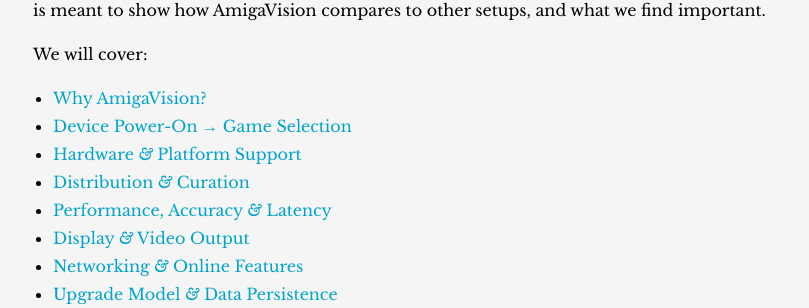
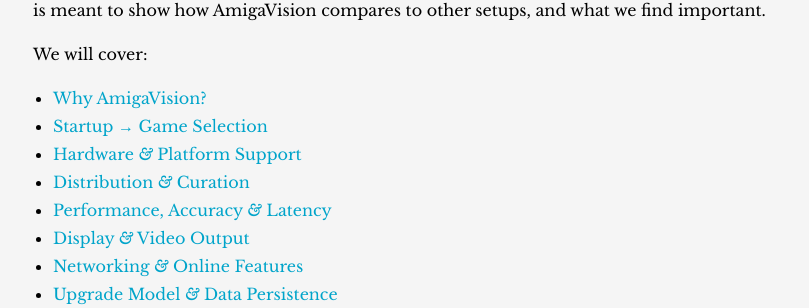
Before and after one commit to amigavision/amigavision.github.io, a Jekyll site: the page built from vs.md, in a window 1280 px wide and 900 px high, scrolled down 316 px. Shown: the part 144-452 px from the top of the window, without its empty margins (232-1041 px from the left). Built offline with Jekyll 4.4.1, drawn with Linux system fonts in a browser that asks for light colours.

Commit message:
Update link

```diff
--- a/vs.md
+++ b/vs.md
@@ -12,7 +12,7 @@
 We will cover:
 
 * [Why AmigaVision?](#why)
-* [Device Power-On → Game Selection](#boot)
+* [Startup → Game Selection](#boot)
 * [Hardware *&* Platform Support](#hardware)
 * [Distribution *&* Curation](#distribution)
 * [Performance, Accuracy *&* Latency](#performance)
```
